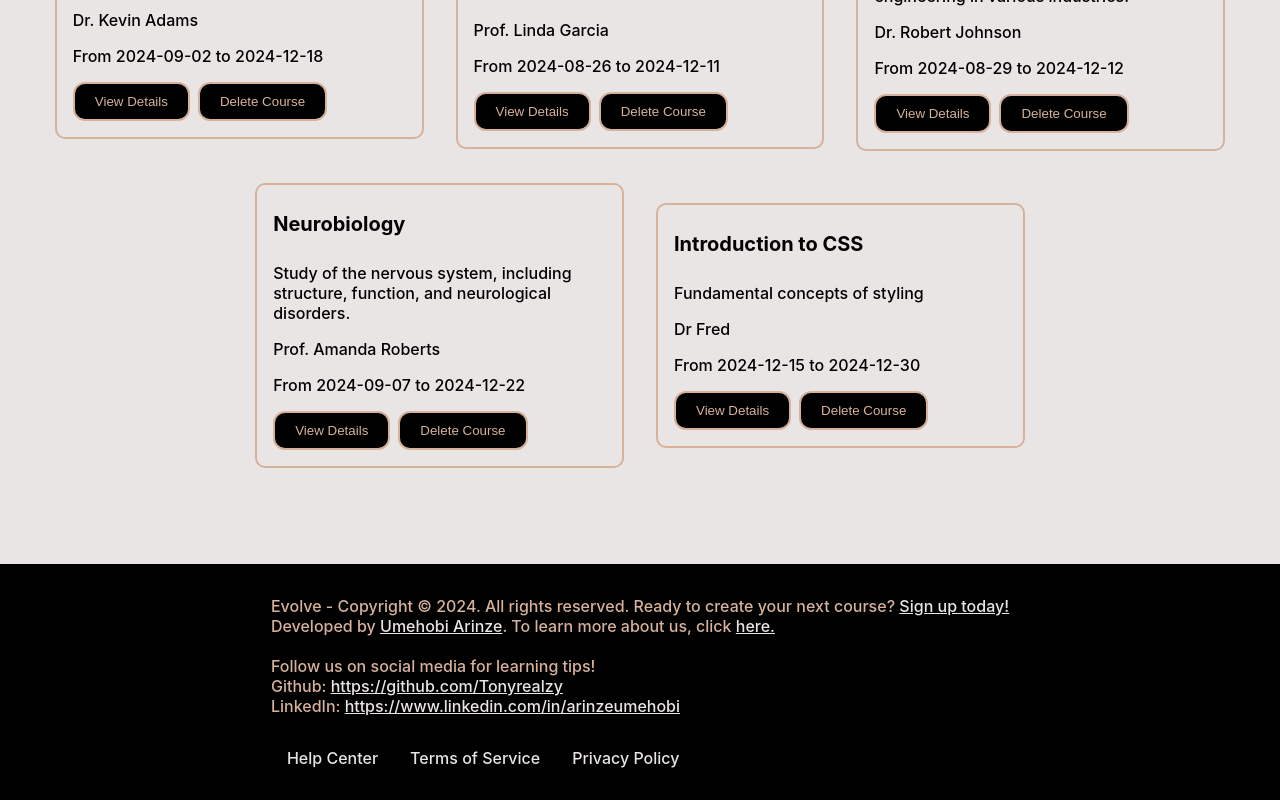
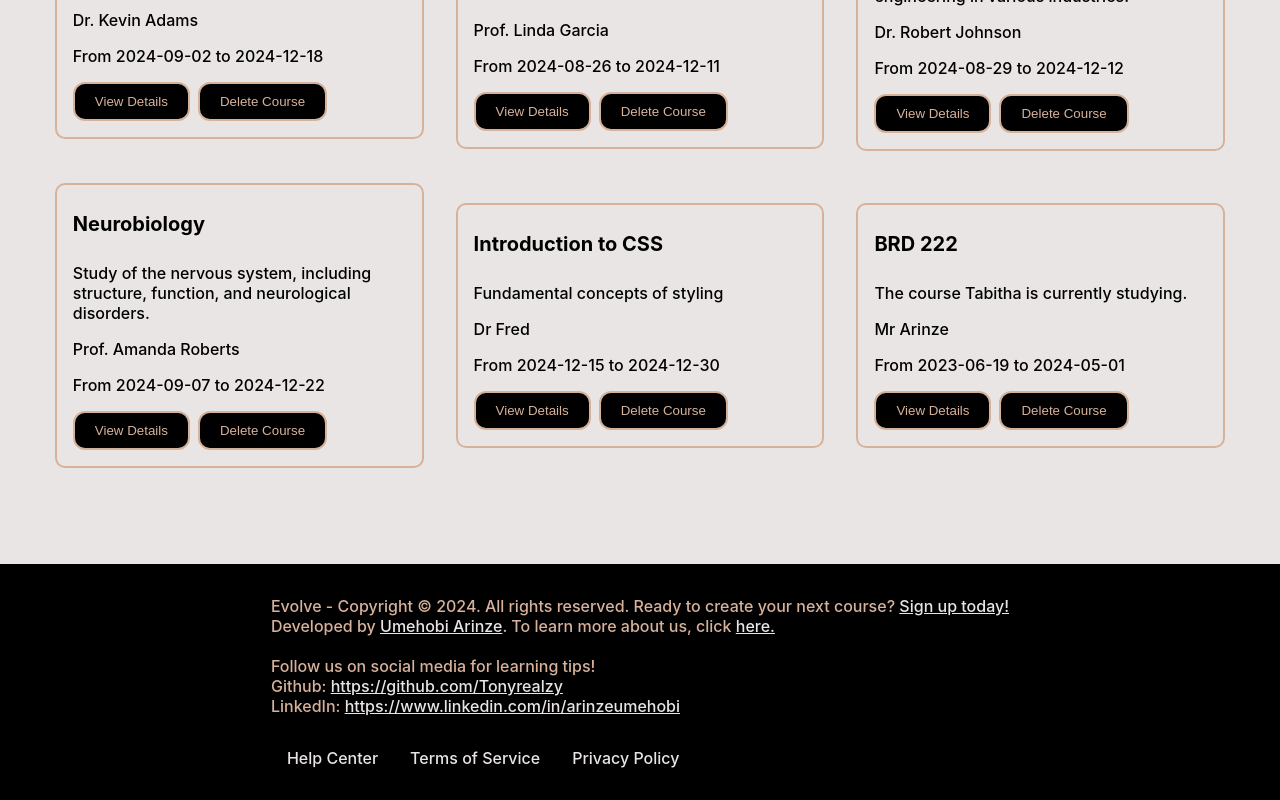
Before and after one commit to Tonyrealzy/Course-Management-App, a React (Create React App) app: page / in a window 1280 px wide. Shown: the part 2472-3272 px from the top of the page. Built offline with nearby package versions, Linux system fonts and the light colour scheme; data requests are answered from the project's data file.

Commit message:
Made a few changes here and there

```diff
--- a/src/components/Home.js
+++ b/src/components/Home.js
@@ -15,6 +15,8 @@ const Home = () => {
         <img className='Home1' src='https://img.freepik.com/premium-photo/photo-young-indian-woman-her-mid-20s-college-student-holding-book-her-chest_878783-7283.jpg?w=740' alt='Home1.jpg'/>
         <img className='Home3' src='https://img.freepik.com/premium-psd/hispanic-student-man-from-uk-posing-happily-with-passport-giving-thumbs-up_410516-124284.jpg?w=740' alt='Home2.jpg'/>
       </section>
+
+      <br></br>
       <ListCourses />
     </div>
   )
--- a/src/db/db.json
+++ b/src/db/db.json
@@ -247,6 +247,16 @@
       "end_date": "2024-12-30",
       "enrollment_status": "open",
       "materials": "Udemy videos"
+    },
+    {
+      "id": "9c1d",
+      "name": "BRD 222",
+      "description": "The course Tabitha is currently studying.",
+      "instructor": "Mr Arinze",
+      "start_date": "2023-06-19",
+      "end_date": "2024-05-01",
+      "enrollment_status": "Open",
+      "materials": "Course materials"
     }
   ]
 }
```
Also changed, not shown: 1 other file (tests, documents, lock files or other folders).
